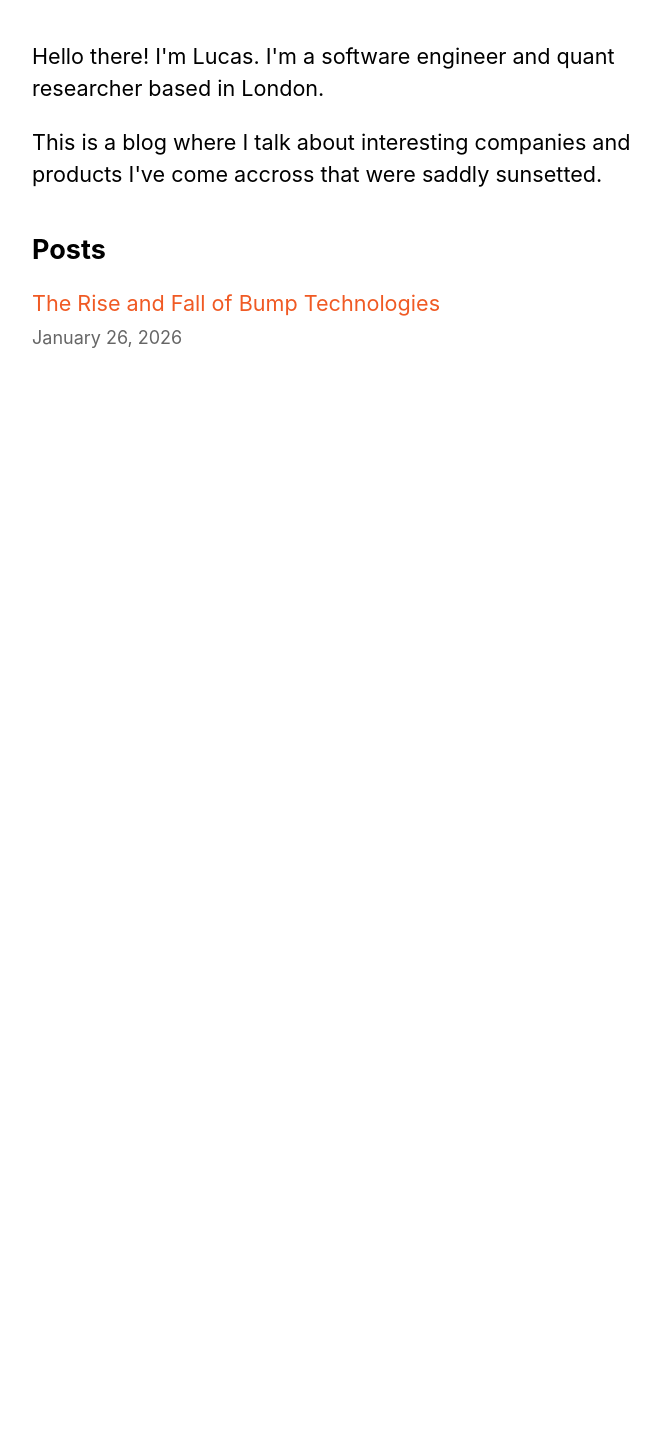
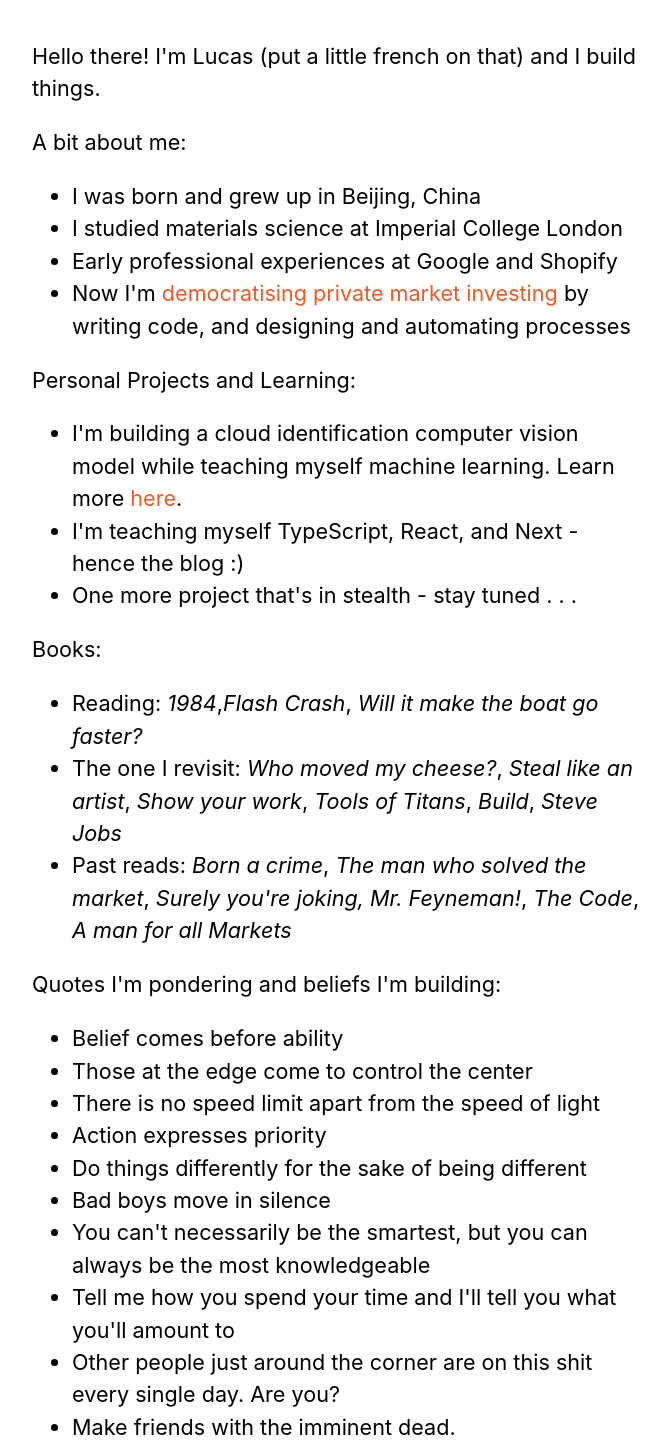
Before and after one commit to LucasNseyep/sunset-yard, a Next.js app: page / in a window 1280 px wide. Shown: the part 270-1718 px from the top of the page, without its empty margins (302-970 px from the left). Before the commit the page ends 800 px from the top, so only its background shows below. Built offline with nearby package versions, Linux system fonts and the light colour scheme.

Commit message:
feat: Projects, books and beliefs sections

```diff
--- a/pages/index.js
+++ b/pages/index.js
@@ -22,9 +22,54 @@
         <title>{siteTitle}</title>
       </Head>
       <section className={utilStyles.headingMd}>
-        <p>Hello there! I'm Lucas. I'm a software engineer and quant researcher based in London.</p>
+        <p>Hello there! I'm Lucas (put a little french on that) and I build things.</p>
+        <p>A bit about me:</p>
+        <ul
+          class="nav justify-content-center  "
+        >
+          <li>I was born and grew up in Beijing, China</li>
+          <li>I studied materials science at Imperial College London</li>
+          <li>Early professional experiences at Google and Shopify</li>
+          <li>Now I'm <Link href="https://www.joinodin.com/">democratising private market investing</Link> by writing code, and designing and automating processes</li>
+        </ul>
+
+        <p>Personal Projects and Learning:</p>
+        <ul
+          class="nav justify-content-center  "
+        >
+          <li>I'm building a cloud identification computer vision model while teaching myself machine learning. Learn more <Link href="https://github.com/LucasNseyep/belle-weder">here</Link>.</li>
+          <li>I'm teaching myself TypeScript, React, and Next - hence the blog :)</li>
+          <li>One more project that's in stealth - stay tuned . . .</li>
+        </ul>
+
+        <p>Books:</p>
+        <ul
+          class="nav justify-content-center  "
+        >
+          <li>Reading: <em>1984</em>,<em>Flash Crash</em>, <em>Will it make the boat go faster?</em></li>
+          <li>The one I revisit: <em>Who moved my cheese?</em>, <em>Steal like an artist</em>, <em>Show your work</em>, <em>Tools of Titans</em>, <em>Build</em>, <em>Steve Jobs</em></li>
+          <li>Past reads: <em>Born a crime</em>, <em>The man who solved the market</em>, <em>Surely you're joking, Mr. Feyneman!</em>, <em>The Code</em>, <em>A man for all Markets</em></li>
+        </ul>
+
+                <p>Quotes I'm pondering and beliefs I'm building:</p>
+        <ul
+          class="nav justify-content-center  "
+        >
+          <li>Belief comes before ability</li>
+          <li>Those at the edge come to control the center</li>
+          <li>There is no speed limit apart from the speed of light</li>
+          <li>Action expresses priority</li>
+          <li>Do things differently for the sake of being different</li>
+          <li>Bad boys move in silence</li>
+          <li>You can't necessarily be the smartest, but you can always be the most knowledgeable</li>
+          <li>Tell me how you spend your time and I'll tell you what you'll amount to</li>
+          <li>Other people just around the corner are on this shit every single day. Are you?</li>
+          <li>Make friends with the imminent dead.</li>
+          <li>Intensity is the price of excellence.</li>
+        </ul>
+
         <p>
-          This is a blog where I talk about interesting companies and products I've come accross that were saddly sunsetted.
+          Oh and if you've scrolled down this far: first of all thank you very much, second of all this is actually a <b>blog where I talk about interesting companies and products</b> I've come accross that were saddly sunsetted.
         </p>
       </section>
       <section className={`${utilStyles.headingMd} ${utilStyles.padding1px}`}>
```
